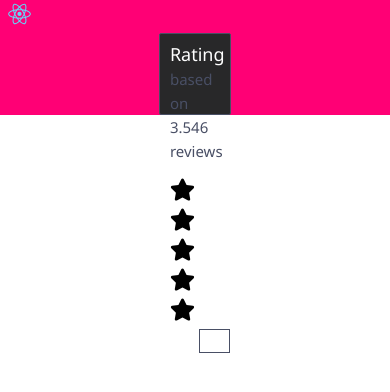
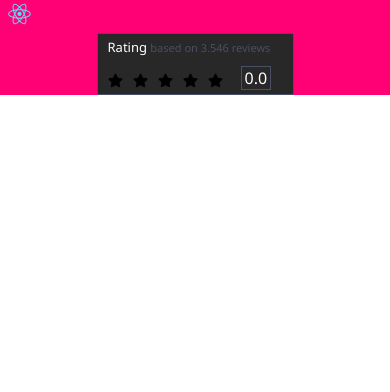
Before and after one commit to josemak25/upcoming-games-web, a React (Create React App) app: page / in a window 390 px wide. Shown: the top 392 px of the page. Built offline with nearby package versions, Linux system fonts and the light colour scheme.

Commit message:
Added some style for responsive view

```diff
--- a/src/components/ratings/styles.js
+++ b/src/components/ratings/styles.js
@@ -3,7 +3,7 @@ import {colors} from '../../constants/index'
 
 export const Container = styled.div`
     background: #282829;
-    width: 18%;
+    width: 18% !important;
     height: 80px;
     margin: auto;
     border-radius: 2px;
@@ -25,6 +25,49 @@ export const Container = styled.div`
     div > h3 > span {
         font-size: 15px;
         color: ${colors.FONT_DARK_COLOR}
+    }
+
+    @media screen and (min-width: 768px) and (max-width: 1024px){
+        width: 35% !important;
+        height: 100px;
+
+        div {
+            margin-left: 10px;
+        }
+
+        div > h3 {
+            font-size: 25px;
+        }
+
+        div h3 span {
+            font-size: 20px;
+        }
+    }
+
+    @media screen and (max-width: 768px){
+        width: 45% !important;
+    }
+
+    @media only screen and (max-width: 500px) {
+        width: 50% !important;
+        height: 60px;
+
+        div > h3 {
+            font-size: 13px;
+            margin-top: 4px;
+        }
+        div > h3 > span {
+            font-size: 11px;
+        }
+
+    }
+
+    @media screen and (max-width: 320px) {
+        width: 58% !important;
+    }
+
+    @media screen and (min-width: 411px) {
+        width: 45%;
     }
 
 
@@ -51,4 +94,31 @@ export const MainStar = styled.div`
             colors.FONT_DARK_COLOR
         };
     }
+
+    @media screen and (min-width: 768px) and (max-width: 1024px) {
+        .star {
+            padding-right: 15px;
+            font-size: 25px;
+            margin-left: 10px;
+            margin-top: 5px;
+        }
+
+        div {
+            font-size: 30px;
+            margin-top: -5px;
+        }
+    }
+
+    @media only screen and (max-width: 500px) {
+        .star {
+            font-size: 15px;
+            padding-right: 10px;
+        }
+
+        div {
+            margin-top: -5px;
+        }
+    }
+
+
 `
```
